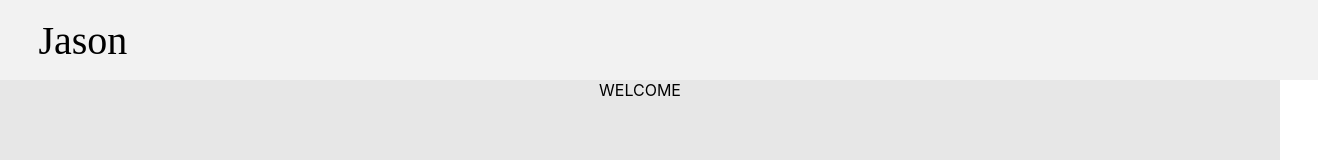
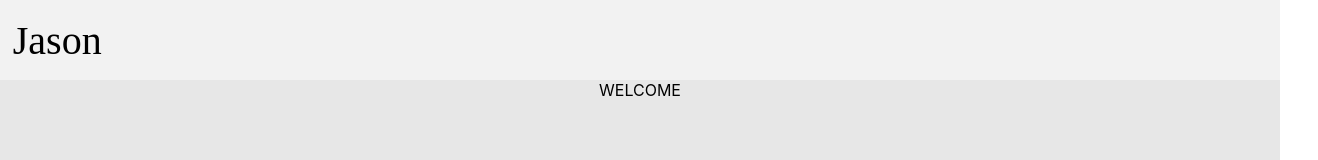
Before and after one commit to jason-701/jason-701.github.io, a React (Create React App) app: page / in a window 1280 px wide. Shown: the top 160 px of the page, 1318 px wide, since content can reach past the window. Built offline with nearby package versions, Linux system fonts and the light colour scheme.

Commit message:
small change

```diff
--- a/src/components/Homepage.css
+++ b/src/components/Homepage.css
@@ -1,4 +1,4 @@
-.test {
+.container {
   height: 100%;
   width: 100vw;
   display: flex;
@@ -9,9 +9,9 @@
   background-color: #f2f2f2;
   width: 100vw;
   height: 10vh;
-  padding-left: 3vw;
   font-size: 5vh;
   font-family: "Times New Roman", Times, serif;
+  padding-left: 1vw;
   display: flex;
   justify-content: left;
   align-items: center;
```
